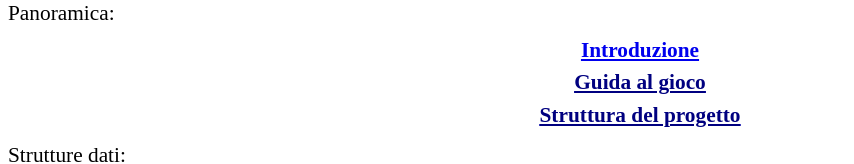
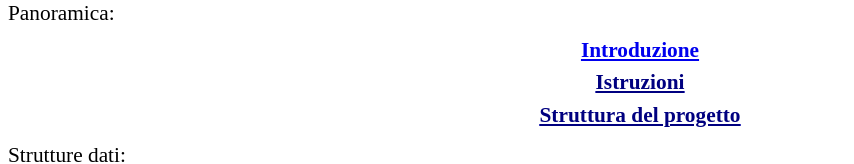
Before and after one commit to ezamagni/desert-copter, a plain HTML site: page index.html in a window 1280 px wide. Shown: the part 293-457 px from the top of the page, without its empty margins (0-854 px from the left). Drawn offline with Linux system fonts and the light colour scheme.

Commit message:
Update index.html

```diff
--- a/index.html
+++ b/index.html
@@ -31,8 +31,7 @@ COMPUTER GRAPHICS M<BR>A.A. 2011/2012</P>
 </P>
 <P CLASS="macroargomento-western">Panoramica:</P>
 <H2 CLASS="western"><A HREF="intro.html">Introduzione</A></H2>
-<H2 CLASS="western" STYLE="page-break-after: avoid"><A HREF="istruzioni.html"><FONT COLOR="#000080"><U>Guida
-al gioco</U></FONT></A></H2>
+<H2 CLASS="western" STYLE="page-break-after: avoid"><A HREF="istruzioni.html"><FONT COLOR="#000080"><U>Istruzioni</U></FONT></A></H2>
 <H2 CLASS="western"><A HREF="strutt_sorg.html"><FONT COLOR="#000080"><U>Struttura
 del progetto</U></FONT></A></H2>
 <P CLASS="macroargomento-western">Strutture dati:</P>
```
